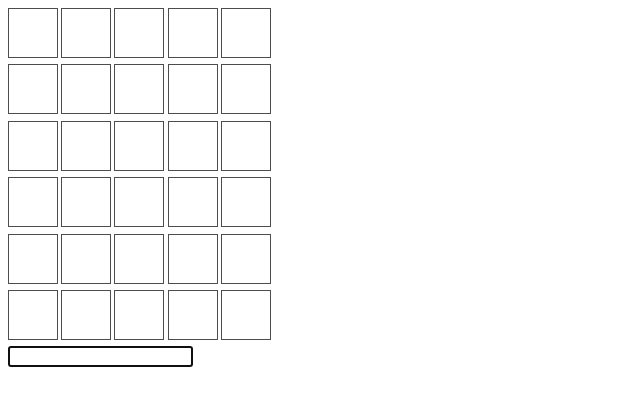
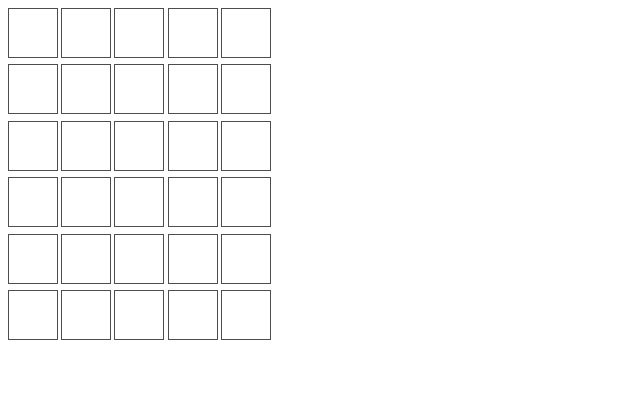
Before and after one commit to FRFlor/a-wordle-on-tdd, a Vue app: page / in a window 1280 px wide. Shown: the top 406 px of the page, without its empty margins (0-640 px from the left). Built offline with nearby package versions, Linux system fonts and the light colour scheme.

Commit message:
Style components

```diff
--- a/src/App.vue
+++ b/src/App.vue
@@ -57,7 +57,12 @@ function evaluateGuess() {
   <p v-if="gameState === GameState.Lost" data-role="losing-message">Better luck next time!</p>
 </template>
 
-<style>
+<style lang="scss">
+$incorrectColour: hsl(120, 0%, 65%);
+$correctColour: hsl(120, 40%, 65%);
+$almostColour: hsl(41, 100%, 48%);
+
+
 ul {
   list-style: none;
   padding: 0;
@@ -80,17 +85,17 @@ ul {
 }
 
 .correct {
-  background-color: hsl(120, 40%, 65%);
+  background-color: $correctColour;
   color: hsl(0, 0%, 95%);
 }
 
 .incorrect {
-  background-color: hsl(120, 0%, 65%);
+  background-color: $incorrectColour;
   color: hsl(0, 0%, 95%);
 }
 
 .almost {
-  background-color: hsl(41, 100%, 48%);
+  background-color: $almostColour;
   color: hsl(0, 0%, 95%);
 }
 </style>
--- a/src/components/GuessInput.vue
+++ b/src/components/GuessInput.vue
@@ -42,3 +42,10 @@ onMounted(() => {
          @blur="input.focus()"
          @keydown.enter="submitAnswerIfWordExists">
 </template>
+
+<style scoped>
+input {
+  position: absolute;
+  transform: scale(0);
+}
+</style>
```
